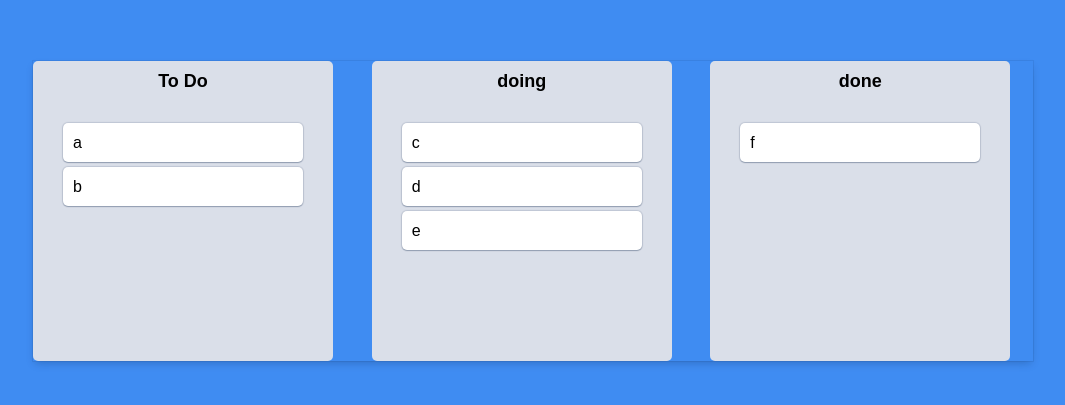
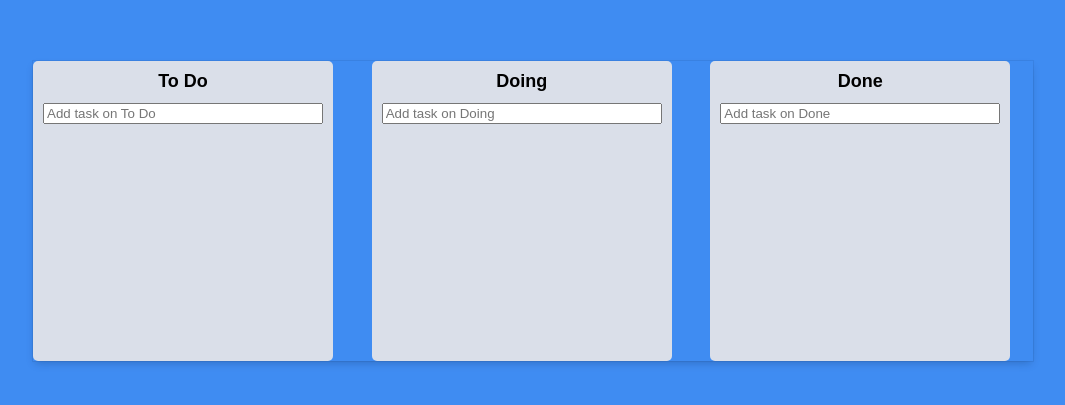
Before and after one commit to Typonote/TrelloClone, a React (Create React App) app: page / in a window 1280 px wide. Shown: the part 189-594 px from the top of the page, without its empty margins (107-1172 px from the left). Built offline with nearby package versions, Linux system fonts and the light colour scheme.

Commit message:
#11  Creating Tasks

```diff
--- a/src/App.tsx
+++ b/src/App.tsx
@@ -1,9 +1,8 @@
-import { DragDropContext, Droppable, DropResult } from "react-beautiful-dnd";
+import { DragDropContext, DropResult } from "react-beautiful-dnd";
 import { useRecoilState } from "recoil";
 import styled from "styled-components";
 import { toDoState } from "./atoms";
 import Board from "./Components/Board";
-import DragableCard from "./Components/DragableCard";
 
 const Wrapper = styled.div`
   display: flex;
@@ -34,8 +33,9 @@ function App() {
       // same board movement.
       setToDos((allBoards) => {
         const boardCopy = [...allBoards[source.droppableId]];
+        const taskObj = boardCopy[source.index];
         boardCopy.splice(source.index, 1);
-        boardCopy.splice(destination?.index, 0, draggableId);
+        boardCopy.splice(destination?.index, 0, taskObj);
         return {
           ...allBoards,
           [source.droppableId]: boardCopy,
@@ -47,9 +47,10 @@ function App() {
       // cross board movement
       setToDos((allBoards) => {
         const sourceBoard = [...allBoards[source.droppableId]];
+        const taskObj = sourceBoard[source.index];
         const destinationBoard = [...allBoards[destination.droppableId]];
         sourceBoard.splice(source.index, 1);
-        destinationBoard.splice(destination?.index, 0, draggableId);
+        destinationBoard.splice(destination?.index, 0, taskObj);
         return {
           ...allBoards,
           [source.droppableId]: sourceBoard,
--- a/src/Components/Board.tsx
+++ b/src/Components/Board.tsx
@@ -1,7 +1,9 @@
-import React from "react";
+import { useForm } from "react-hook-form";
 import { Droppable } from "react-beautiful-dnd";
 import styled from "styled-components";
 import DragableCard from "./DragableCard";
+import { TodoInterface, toDoState } from "../atoms";
+import { useSetRecoilState } from "recoil";
 
 const Wrapper = styled.div`
   width: 300px;
@@ -35,8 +37,15 @@ const Area = styled.div<AreaInterface>`
   border-radius: 5px;
 `;
 
+const Form = styled.form`
+  width: 100%;
+  input {
+    width: 100%;
+  }
+`;
+
 interface BoardInterface {
-  toDos: string[];
+  toDos: TodoInterface[];
   boardId: string;
 }
 
@@ -45,10 +54,37 @@ interface AreaInterface {
   isDraggingOver: boolean;
 }
 
+interface FormInterface {
+  toDo: string;
+}
+
 const Board = ({ toDos, boardId }: BoardInterface) => {
+  const setToDos = useSetRecoilState(toDoState);
+  const { register, setValue, handleSubmit } = useForm<FormInterface>();
+  const onValid = ({ toDo }: FormInterface) => {
+    const newToDo = {
+      id: Date.now(),
+      text: toDo,
+    };
+    setToDos((allBoards) => {
+      return {
+        ...allBoards,
+        [boardId]: [newToDo, ...allBoards[boardId]],
+      };
+    });
+    setValue("toDo", "");
+  };
+
   return (
     <Wrapper>
       <Title>{boardId}</Title>
+      <Form onSubmit={handleSubmit(onValid)}>
+        <input
+          {...register("toDo", { required: true })}
+          type="text"
+          placeholder={`Add task on ${boardId}`}
+        />
+      </Form>
       <Droppable droppableId={boardId}>
         {(magic, snapshot) => (
           <Area
@@ -58,7 +94,12 @@ const Board = ({ toDos, boardId }: BoardInterface) => {
             {...magic.droppableProps}
           >
             {toDos.map((toDo, index) => (
-              <DragableCard key={toDo} index={index} toDo={toDo} />
+              <DragableCard
+                key={toDo.id}
+                index={index}
+                toDoId={toDo.id}
+                toDoText={toDo.text}
+              />
             ))}
             {magic.placeholder}
           </Area>
--- a/src/Components/DragableCard.tsx
+++ b/src/Components/DragableCard.tsx
@@ -14,13 +14,14 @@ const Card = styled.div<{ isDragging: boolean }>`
 `;
 
 interface DragableCardInterface {
-  toDo: string;
+  toDoId: number;
+  toDoText: string;
   index: number;
 }
 
-function DragableCard({ toDo, index }: DragableCardInterface) {
+function DragableCard({ toDoId, toDoText, index }: DragableCardInterface) {
   return (
-    <Draggable key={toDo} draggableId={toDo} index={index}>
+    <Draggable draggableId={toDoId + ""} index={index}>
       {(magic, snapshot) => (
         <Card
           isDragging={snapshot.isDragging}
@@ -28,7 +29,7 @@ function DragableCard({ toDo, index }: DragableCardInterface) {
           {...magic.dragHandleProps}
           {...magic.draggableProps}
         >
-          {toDo}
+          {toDoText}
         </Card>
       )}
     </Draggable>
--- a/src/atoms.tsx
+++ b/src/atoms.tsx
@@ -1,14 +1,19 @@
 import { atom } from "recoil";
 
+export interface TodoInterface {
+  id: number;
+  text: string;
+}
+
 interface ToDoStateInterface {
-  [key: string]: string[];
+  [key: string]: TodoInterface[];
 }
 
 export const toDoState = atom<ToDoStateInterface>({
   key: "toDo",
   default: {
-    "To Do": ["a", "b"],
-    doing: ["c", "d", "e"],
-    done: ["f"],
+    "To Do": [],
+    Doing: [],
+    Done: [],
   },
 });
```
